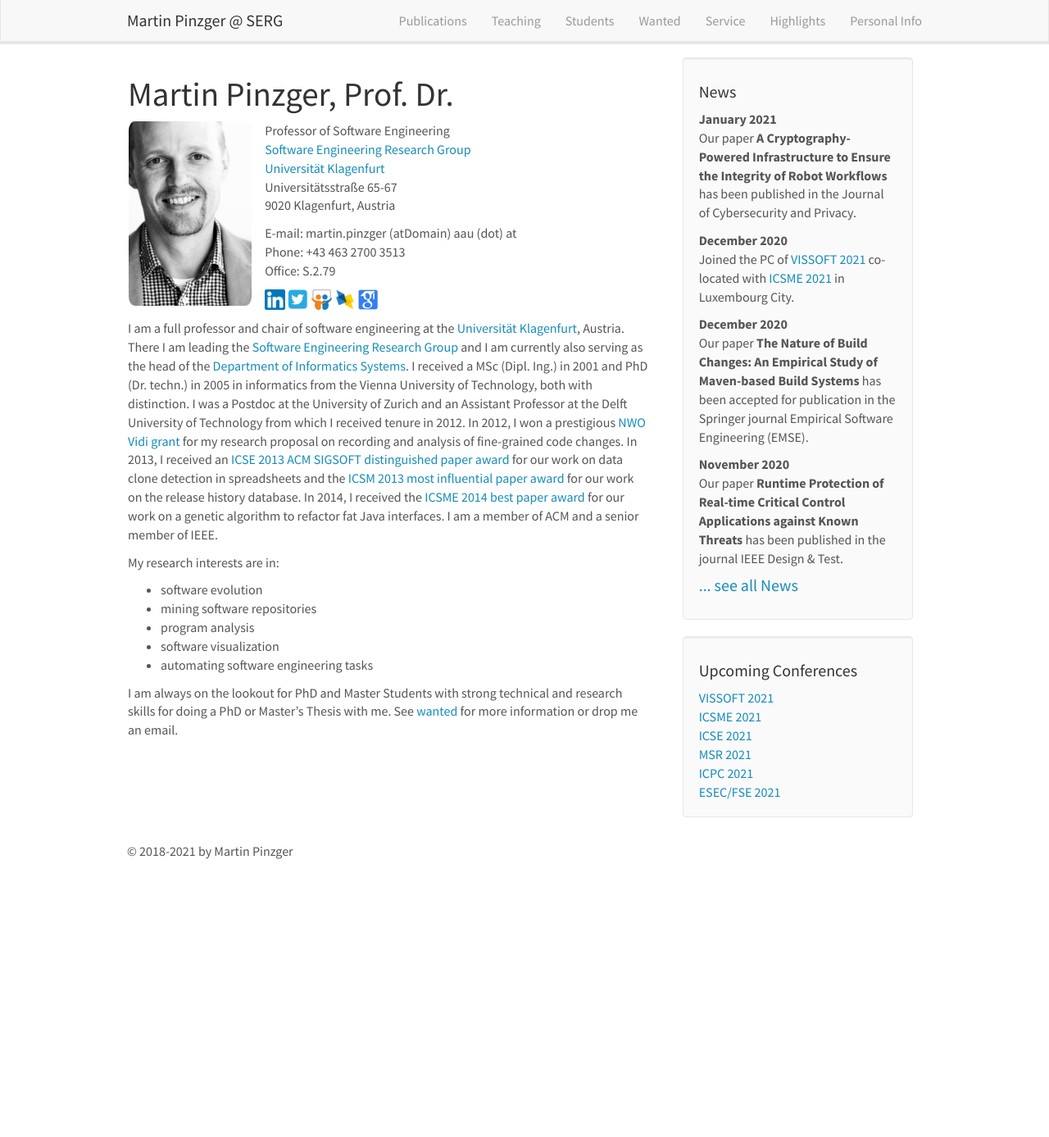
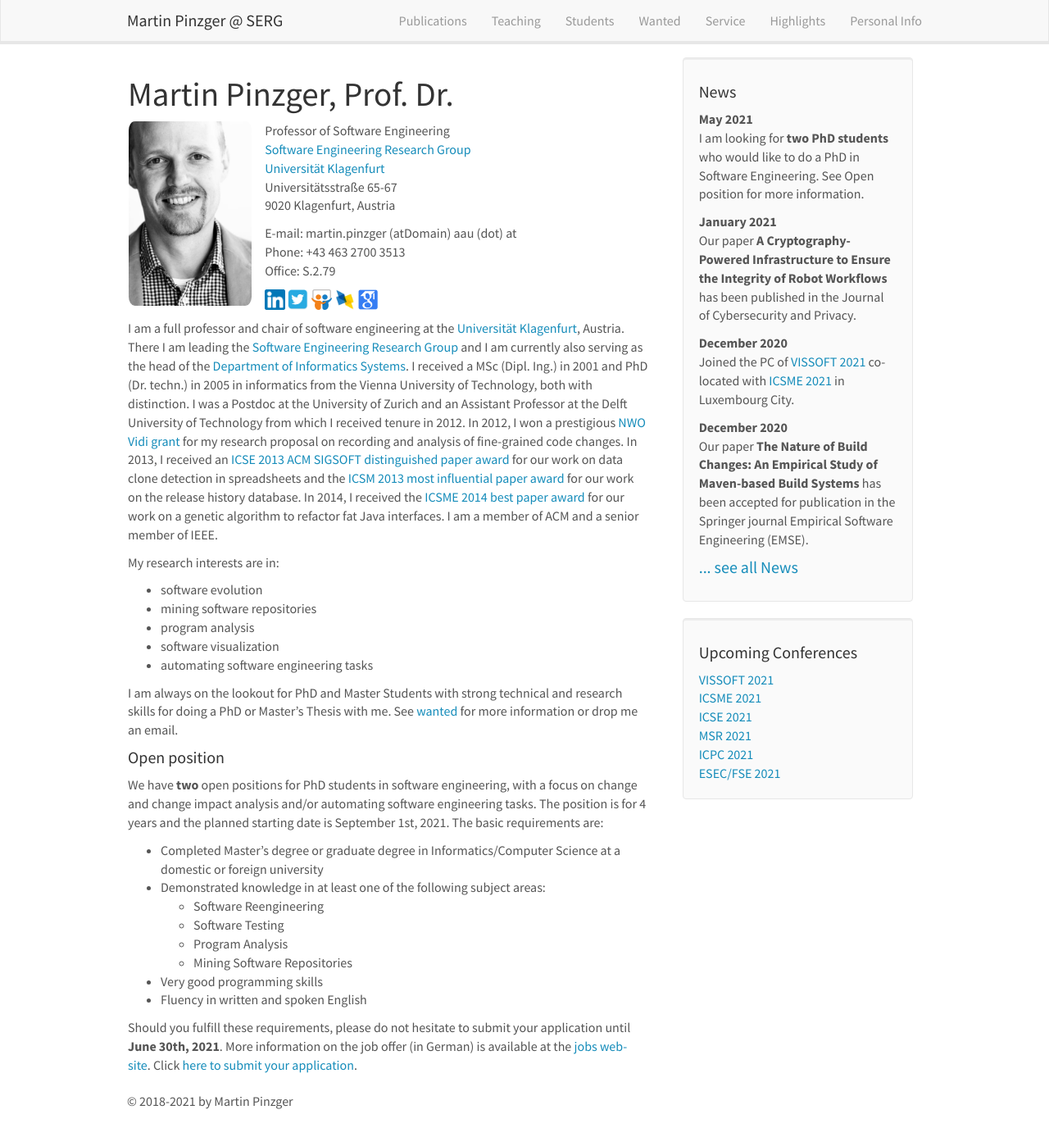
Before and after one commit to pinzger/pinzger.github.io, a Jekyll site: the page built from _pages/home.md, in a window 1280 px wide and 1387 px high. Shown: the whole window at 82% size. Built offline with Jekyll 4.4.1, drawn with Linux system fonts in a browser that asks for light colours; nearby versions of some CDN libraries.

Commit message:
added open positions, fixed issue with if statements in publications

```diff
--- a/_data/news.yml
+++ b/_data/news.yml
@@ -1,3 +1,6 @@
+- date: <strong>May 2021</strong>
+  headline: "I am looking for <strong>two PhD students</strong> who would like to do a PhD in Software Engineering. See Open position for more information."
+
 - date: <strong>January 2021</strong>
   headline: "Our paper <strong>A Cryptography-Powered Infrastructure to Ensure the Integrity of Robot Workflows</strong> has been published in the Journal of Cybersecurity and Privacy."
 
--- a/_pages/home.md
+++ b/_pages/home.md
@@ -41,22 +41,20 @@ My research interests are in:
 
 I am always on the lookout for PhD and Master Students with strong technical and research skills for doing a PhD or Master's Thesis with me. See [wanted](wanted) for more information or drop me an email.
 
-<!--#### Open position
-Currently, we do not have any open positions.
+#### Open position
+We have **two** open positions for PhD students in software engineering, with a focus on change and change impact analysis and/or automating software engineering tasks. The position is for 4 years and the planned starting date is September 1st, 2021. The basic requirements are:
 
-I have an open position for a PhD student in software engineering, with a focus on change and change impact analysis and/or automating software engineering tasks. The position is for 4 years and the planned starting date is March 1st, 2021. The basic requirements are:
-
-* Completed Master's degree or graduate degree in Computer Science/Computer Science with a
-major in Software Engineering at a domestic or foreign university
+* Completed Master’s degree or graduate degree in Informatics/Computer Science at a domestic or foreign university
 * Demonstrated knowledge in at least one of the following subject areas:
    * Software Reengineering
    * Software Testing
    * Program Analysis
    * Mining Software Repositories
+* Very good programming skills
 * Fluency in written and spoken English
 
-Should you fulfill these requirements, please do not hesitate to submit your application until  **February 3rd, 2021**. More information on the job offer (in German) is available at the [jobs web-site](https://jobs.aau.at/en/job/universitaetsassistentin-2/). Click [here to submit your application](https://jobs.aau.at/en/job/universitaetsassistentin-2/?bewerben=true).
--->
+Should you fulfill these requirements, please do not hesitate to submit your application until  **June 30th, 2021**. More information on the job offer (in German) is available at the [jobs web-site](https://jobs.aau.at/en/job/2-universitaetsassistentinnen/). Click [here to submit your application](https://jobs.aau.at/en/job/2-universitaetsassistentinnen/?bewerben=true).
+
 <!--
 #### ERRoSS
 I am co-organizing the [1st International Workshop on Engineering Resilient Robot Software Systems](https://www.erross.org/) (ERRoSS) co-located with [IRC 2020](http://irc.asia.edu.tw/2020). Both, IRC 2020 and ERRoSS 2020 will be held online on **November 9-11th, 2020**. Check our web-site for more information.
```
Also changed, not shown: _pages/publications.md (+4 -4 lines).
